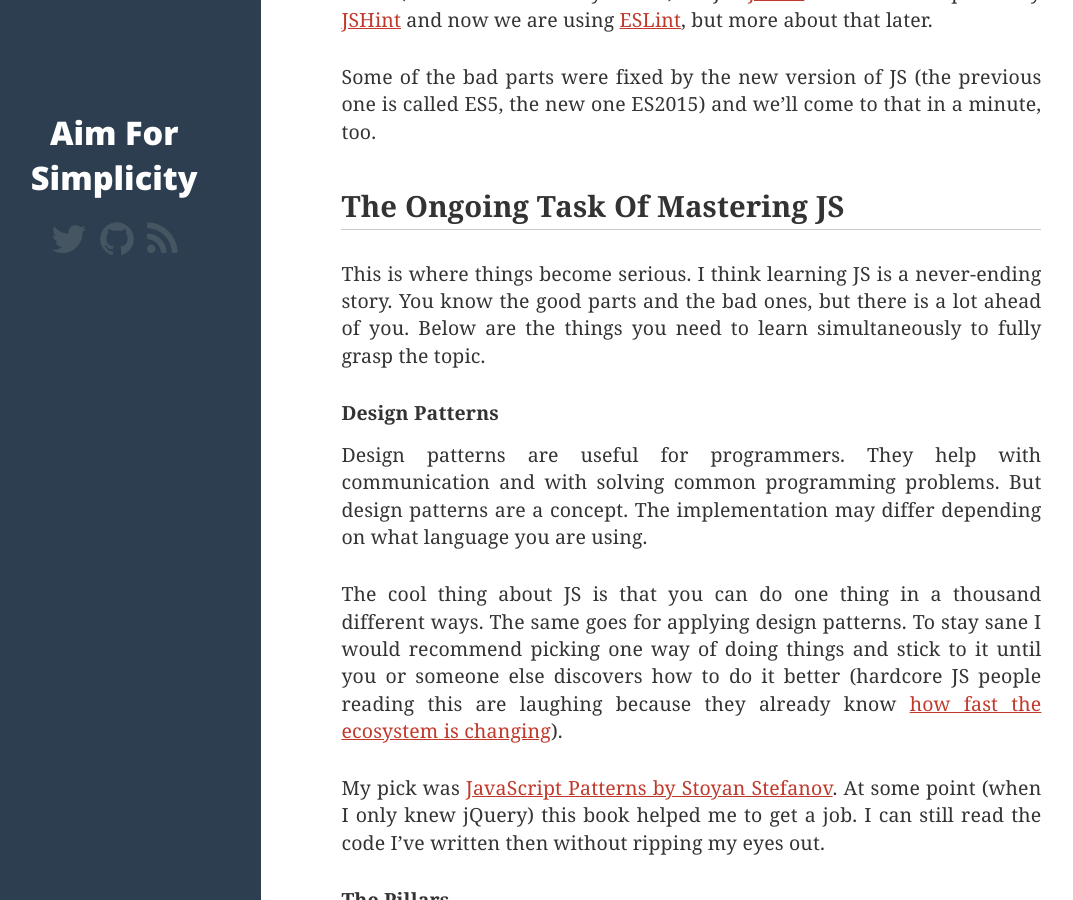
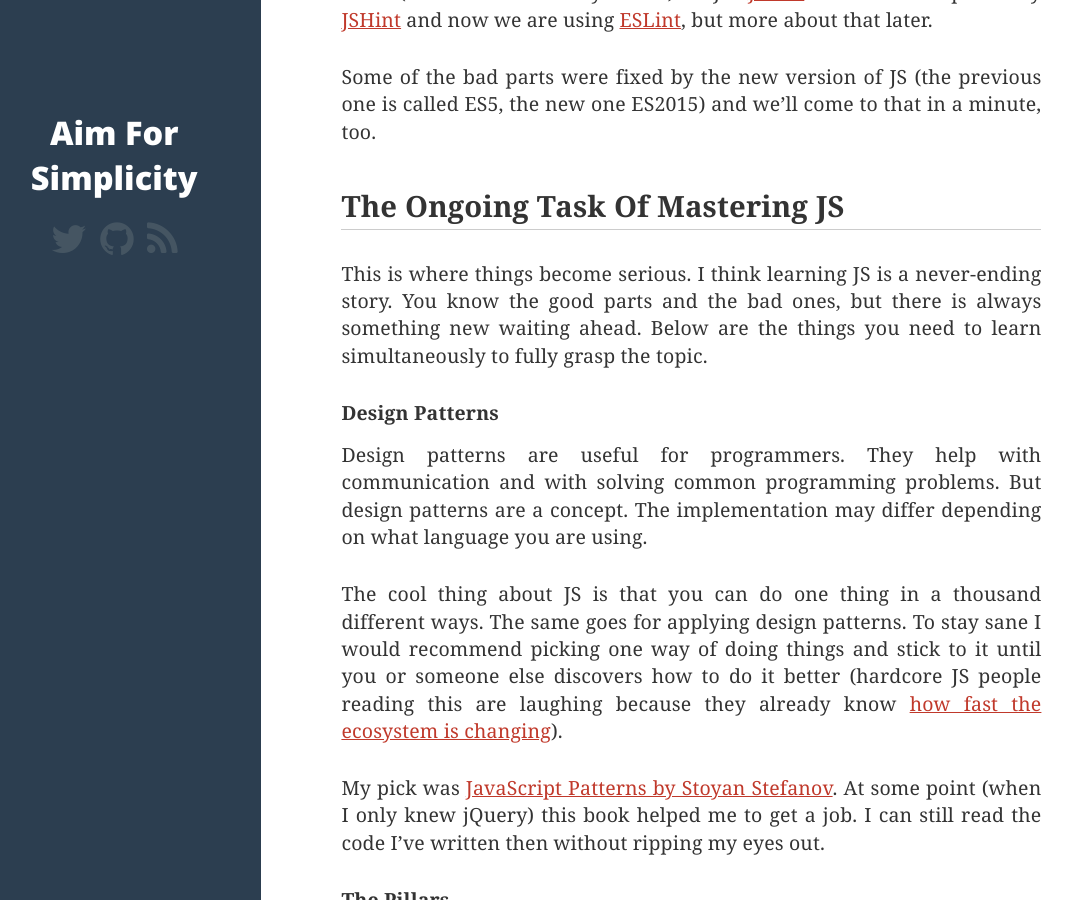
Before and after one commit to kjendrzyca/kjendrzyca.github.io, a Jekyll site: the page built from _posts/2016-11-04-how-to-learn-javascript-and-leave-fatigue-behind.md, in a window 1280 px wide and 900 px high, scrolled down 3561 px. Shown: the whole window, without its empty margins (33-1106 px from the left). Built offline with Jekyll 4.4.1, drawn with Linux system fonts in a browser that asks for light colours; nearby versions of some CDN libraries; comment, search, counter and statistics services are not loaded.

Commit message:
Update 2016-11-04-how-to-learn-javascript-and-leave-fatigue-behind.md

```diff
--- a/_posts/2016-11-04-how-to-learn-javascript-and-leave-fatigue-behind.md
+++ b/_posts/2016-11-04-how-to-learn-javascript-and-leave-fatigue-behind.md
@@ -80,7 +80,7 @@
 
 ## The Ongoing Task Of Mastering JS
 
-This is where things become serious. I think learning JS is a never-ending story. You know the good parts and the bad ones, but there is a lot ahead of you. Below are the things you need to learn simultaneously to fully grasp the topic.
+This is where things become serious. I think learning JS is a never-ending story. You know the good parts and the bad ones, but there is always something new waiting ahead. Below are the things you need to learn simultaneously to fully grasp the topic.
 
 ### Design Patterns
 
```
